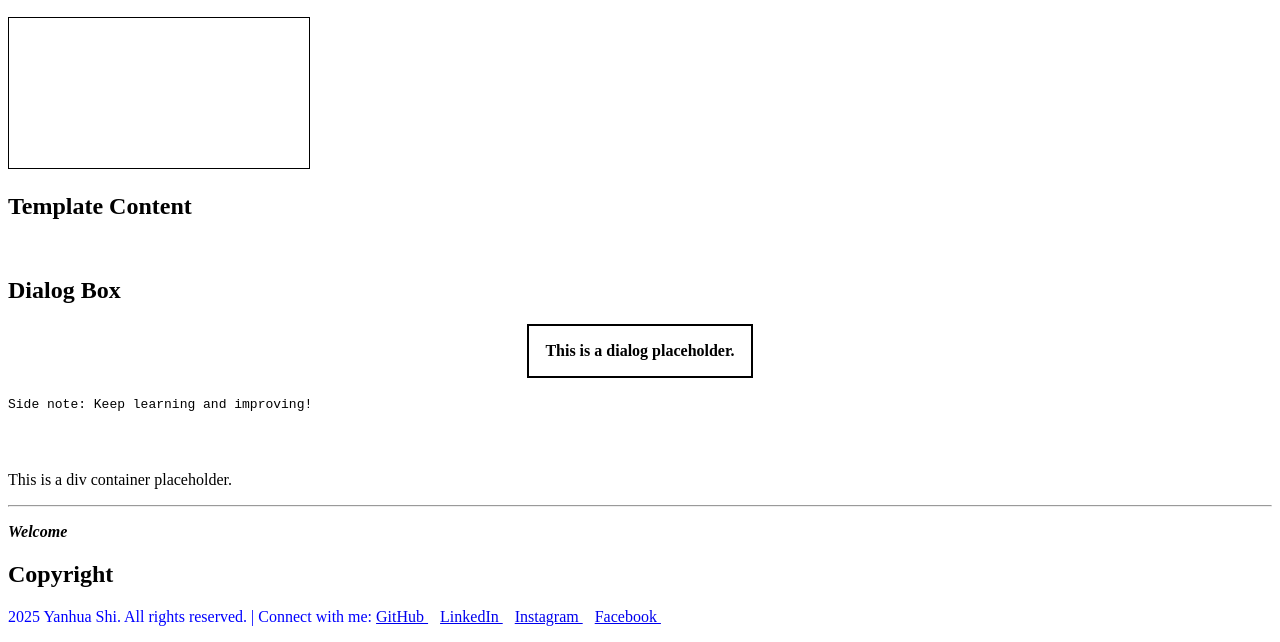
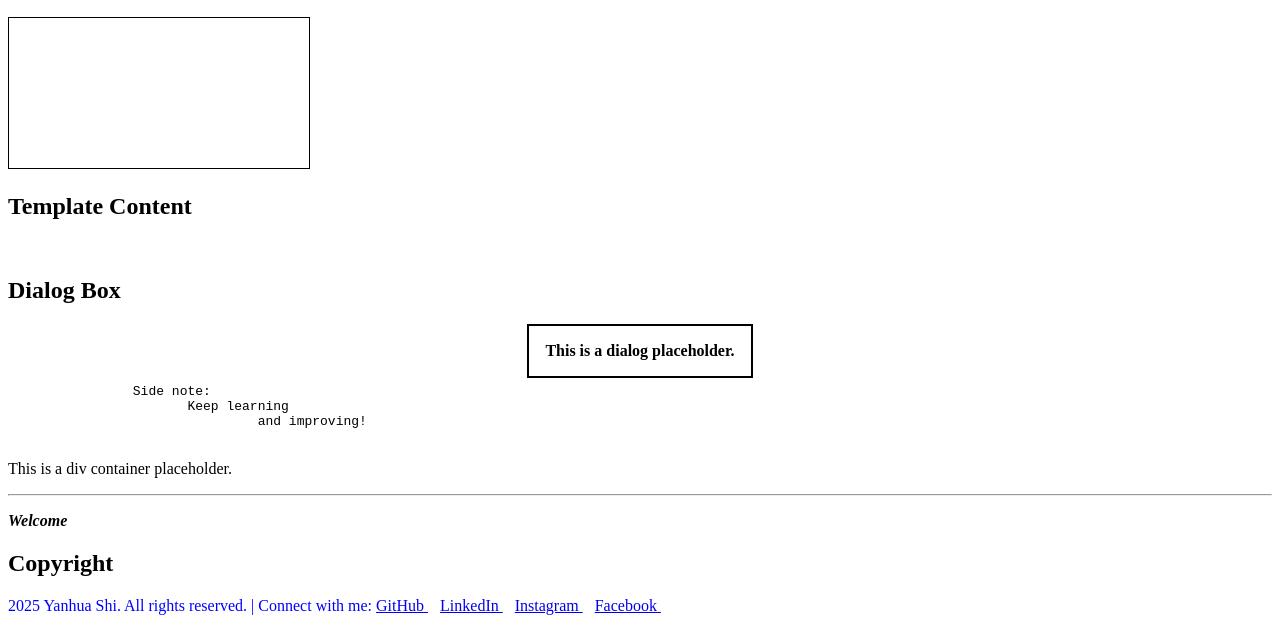
Before and after one commit to yas033/cse-134-ss1-2025-HW2, a plain HTML site: page resume.html in a window 1280 px wide. Shown: the part 787-1429 px from the top of the page. Drawn offline with Linux system fonts and the light colour scheme.

Commit message:
changes on resume.html, done with index.html project.html, about.html and contact.html (for validation)

```diff
--- a/resume.html
+++ b/resume.html
@@ -82,7 +82,7 @@
 
             <section>
                 <h2>Dialog Box</h2>
-                <dialog open style="border:2px solid black;padding:lem;">
+                <dialog open style="border:2px solid black;padding:1em;">
                     <!--This will be a movable window in future after we start using JS-->
                     <strong>This is a dialog placeholder.</strong>
                 </dialog>
@@ -93,7 +93,10 @@
 
 
 
-            <p>Side note: Keep learning and improving!</p>
+
+                Side note:
+                       Keep learning
+                                and improving!
             </pre>
             </aside>
 
```
